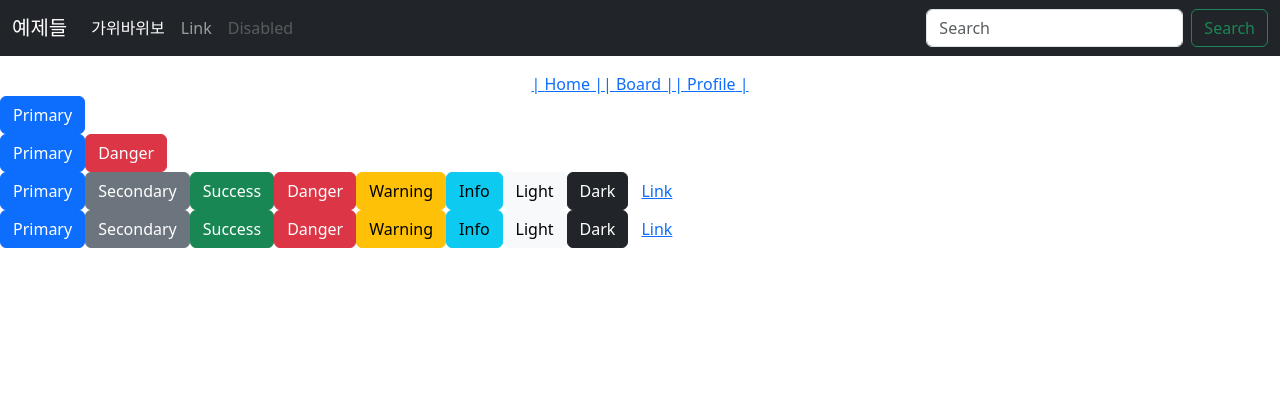
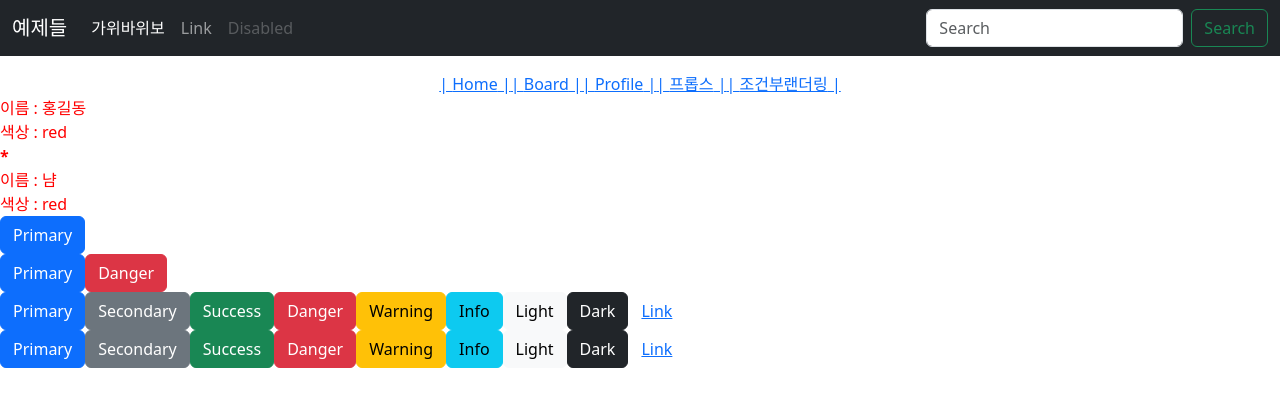
Before and after one commit to softwindy7292/vite-react, a React (Vite) app: page /three in a window 1280 px wide. Shown: the top 406 px of the page. Built offline with nearby package versions, Linux system fonts and the light colour scheme.

Commit message:
조건부랜더링

```diff
--- /dev/null
+++ b/src/components/Hello.jsx
@@ -0,0 +1,14 @@
+import React from 'react'
+
+const Hello = (props) => {
+    return (
+        //prettier-ignore
+        <div style={{ color: props.color }}>
+            안녕하세요{props.name}<br/>
+            색상 : {props.color}<br/>
+            나이 : {props.age}
+        </div>
+    )
+}
+
+export default Hello
--- /dev/null
+++ b/src/components/Hello2.jsx
@@ -0,0 +1,14 @@
+import React from 'react'
+
+const Hello = ({ name, color, age }) => {
+    return (
+        //prettier-ignore
+        <div style={{ color: color }}>
+            안녕하세요{name}<br/>
+            색상 : {color}<br/>
+            나이 : {age}
+        </div>
+    )
+}
+
+export default Hello
--- /dev/null
+++ b/src/components/Hello3.jsx
@@ -0,0 +1,14 @@
+import React from 'react'
+
+const Hello = ({ name, color, isSpecial, isName }) => {
+    return (
+        //prettier-ignore
+        <div style={{ color : color }}>
+            이름 : {isName ? name : "냠"}<br/>
+            색상 : {color}<br/>
+            {isSpecial ? <b>*</b> : null}
+        </div>
+    )
+}
+
+export default Hello
--- /dev/null
+++ b/src/pages/PropsPage.jsx
@@ -0,0 +1,16 @@
+import React from 'react'
+import Hello from './../components/Hello'
+import Hello2 from '../components/Hello2'
+
+const PropsPage = () => {
+    return (
+        <>
+            <Hello name="홍길동" color="red" age="20"></Hello>
+            <Hello name="홍길순" color="blue" age="21"></Hello>
+            <Hello2 name="홍길동2" color="red" age="20"></Hello2>
+            <Hello2 name="홍길순2" color="blue" age="22"></Hello2>
+        </>
+    )
+}
+
+export default PropsPage
--- /dev/null
+++ b/src/pages/ThreePage.jsx
@@ -0,0 +1,25 @@
+import React from 'react'
+import Hello3 from '../components/Hello3'
+
+const PropsPage = () => {
+    return (
+        <>
+            <div>
+                <Hello3
+                    name="홍길동"
+                    color="red"
+                    isSpecial={true}
+                    isName={true}
+                ></Hello3>
+                <Hello3
+                    name="홍길동"
+                    color="red"
+                    isSpecial={false}
+                    isname={false}
+                ></Hello3>
+            </div>
+        </>
+    )
+}
+
+export default PropsPage
--- a/src/route/Routes.jsx
+++ b/src/route/Routes.jsx
@@ -2,6 +2,8 @@ import React, { Component } from 'react'
 import HomePage from '../pages/HomePage'
 import BoardPage from '../pages/BoardPage'
 import ProfilePage from '../pages/ProfilePage'
+import PropsPage from '../pages/PropsPage'
+import ThreePage from '../pages/ThreePage'
 
 //React Routes, Route 사용시 배열로 관리하기
 const routes = [
@@ -20,6 +22,16 @@ const routes = [
         element: <ProfilePage />,
         title: 'Profile',
     },
+    {
+        path: '/props',
+        element: <PropsPage />,
+        title: '프롭스',
+    },
+    {
+        path: '/three',
+        element: <ThreePage />,
+        title: '조건부랜더링',
+    },
 ]
 
 export default routes
```
Also changed, not shown: 1 other file (tests, documents, lock files or other folders).
